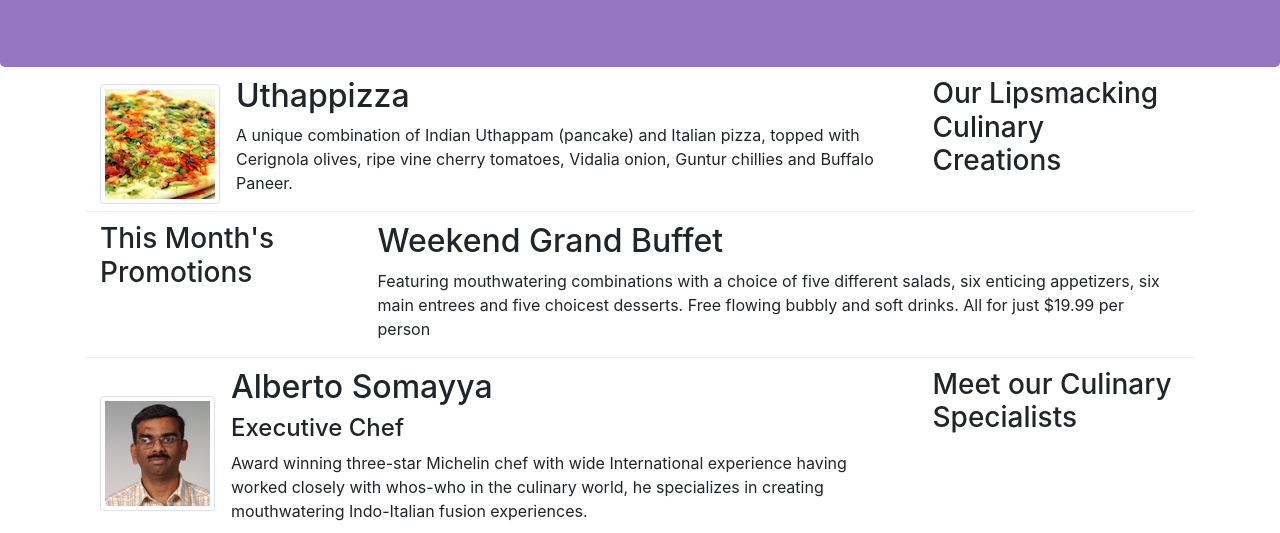
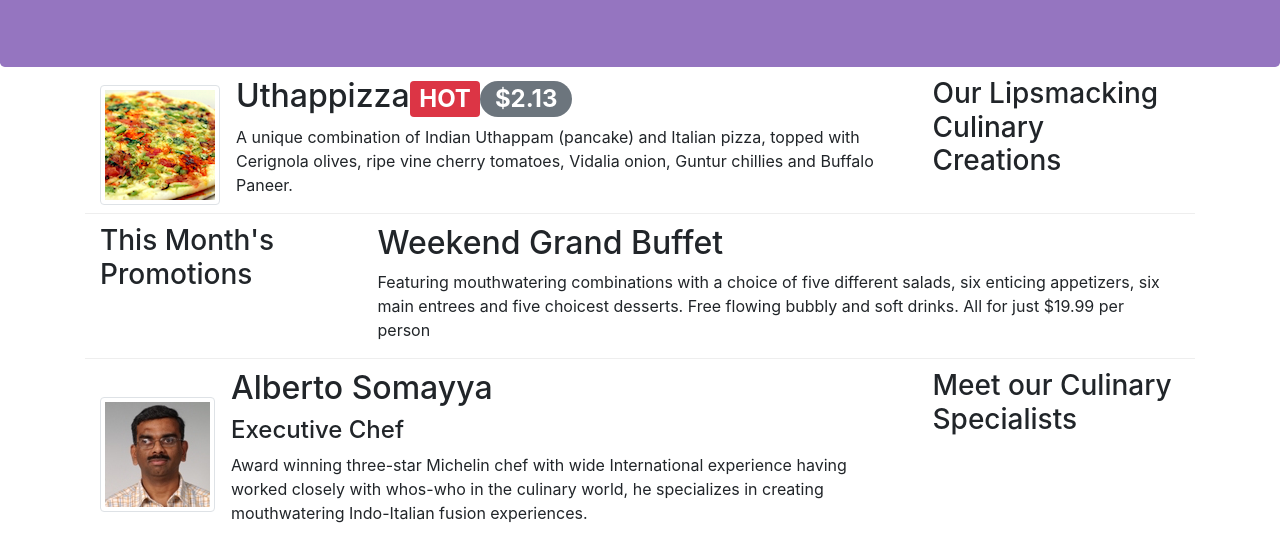
Before and after one commit to ashwinknan/conFusion, a website: page index.html in a window 1280 px wide. Shown: the part 267-800 px from the top of the page. Drawn offline with nearby package versions, Linux system fonts and the light colour scheme.

Commit message:
Added badges

```diff
--- a/index.html
+++ b/index.html
@@ -55,7 +55,7 @@
                 <div class = "media">
                     <img class = "d-flex mr-3 img-thumbnail align-self-center" src = "./img/uthappizza.png" alt = "uthapizza">
                     <div class = "media-body">
-                        <h2 class = "mt-0">Uthappizza</h2>
+                        <h2 class = "mt-0">Uthappizza<span class = "badge badge-danger"> HOT </span><span class = "badge badge-pill badge-secondary"> $2.13 </span></h2>
                     <p>A unique combination of Indian Uthappam (pancake) and Italian pizza, topped with Cerignola olives, ripe vine cherry tomatoes, Vidalia onion, Guntur chillies and Buffalo Paneer.</p>
                     </div>
 
```
